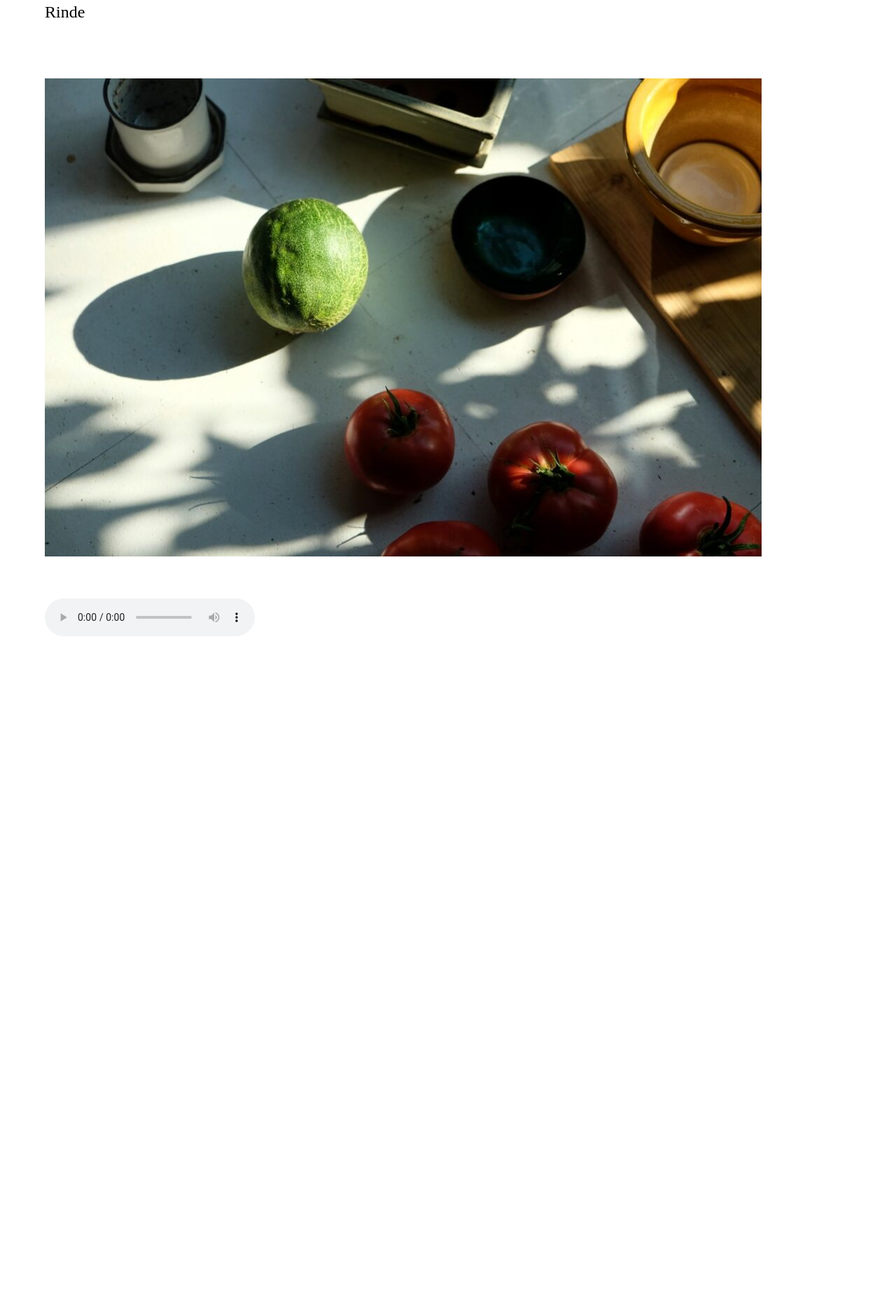
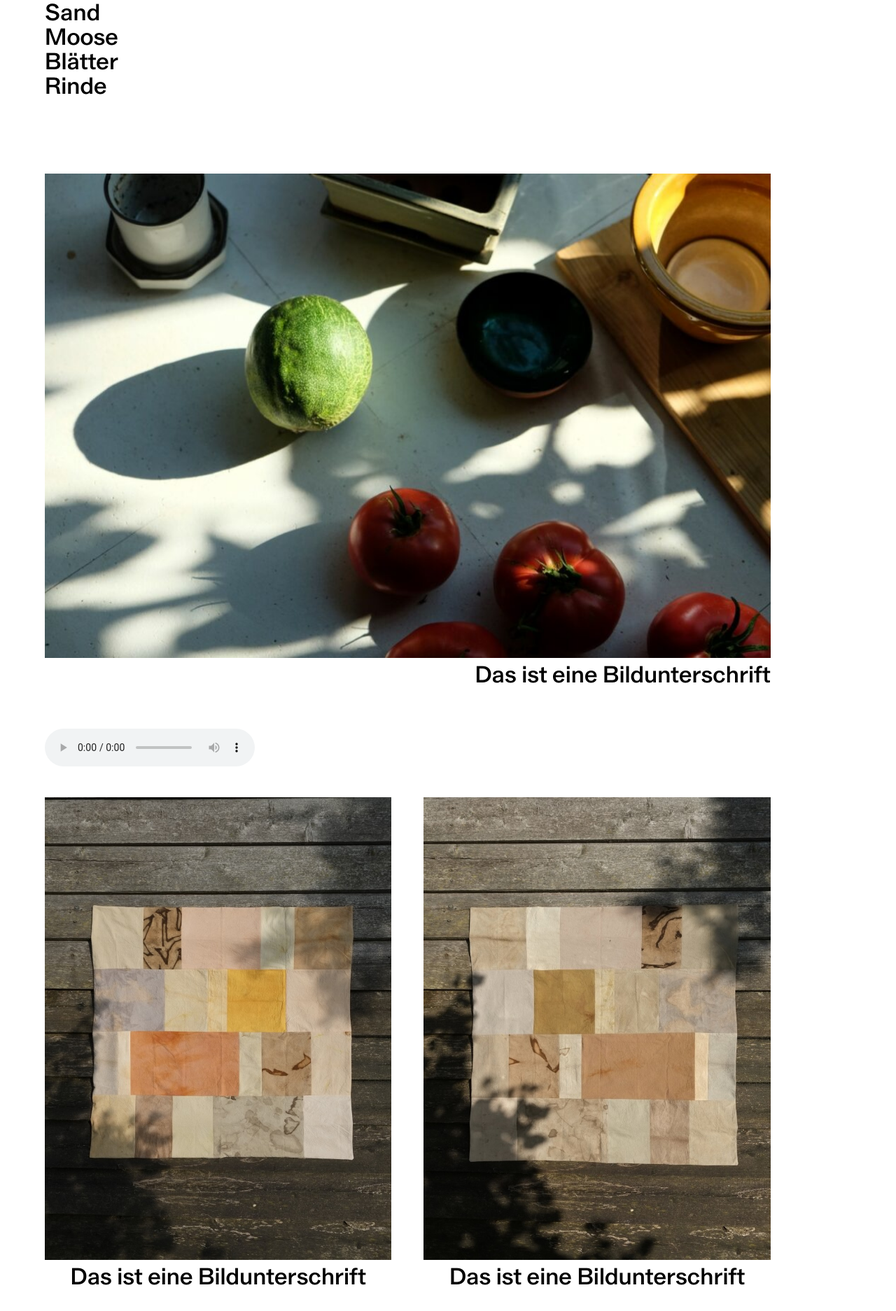
Before and after one commit to danslieu/danslieu.github.io, a plain HTML site: page index.html in a window 1280 px wide. Shown: the part 387-2260 px from the top of the page at 70% size. Before the commit the page ends 1302 px from the top, so only its background shows below. Drawn offline with Linux system fonts and the light colour scheme.

Commit message:
Add more content

```diff
--- a/index.html
+++ b/index.html
@@ -17,13 +17,14 @@ body {
     margin: auto;
     position: absolute;
     top: 0; left: 0; bottom: 0; right: 0;
-    font-size:150%;
+    font-size:200%;
+    font-family: Alpha-Medium;
 }
 
-.responsive {
- max-width: 90%;
- height: auto;
-}
+.myimage{width: 100%}
+leftportraitimage {width: 43%; float: left; text-align: center; margin-left: 0; margin-right: 2%; margin-bottom: 5%;}
+rightportraitimage {width: 43%; float: left; text-align: center; margin-left: 2%; margin-right: 0; margin-bottom: 5%;}
+landscapeimage {width: 90%; float: left; text-align: right; margin-bottom: 5%;}
 
 
 </style>
@@ -46,14 +47,58 @@ Rinde<br/>
 <br/>
 <br/>
 <br/>
-<img src="images/garten.jpg" alt="garten" class="responsive">
+<landscapeimage>
+<img src="images/garten.jpg" alt="garten" class="myimage">
 <br/>
+ <font face="Alpha-Medium">Das ist eine Bildunterschrift</font>
+</landscapeimage>
+<audio controls>
+ <source src="audio/bird.mp3" type="audio/mp3">
+Your browser does not support the audio element.
+</audio>
+<br/>
+<br/>
+<leftportraitimage>
+<img src="images/tag.jpg" alt="tag" class="myimage">
+<br/>
+ <font face="Alpha-Medium">Das ist eine Bildunterschrift</font>
+</leftportraitimage>
+<rightportraitimage>
+<img src="images/nacht.jpg" alt="nacht" class="myimage">
+<br/>
+ <font face="Alpha-Medium">Das ist eine Bildunterschrift</font>
+</rightportraitimage>
 <br/>
 <br/>
 <audio controls>
  <source src="audio/bird.mp3" type="audio/mp3">
 Your browser does not support the audio element.
 </audio>
-
+<div style = "text-align: center">
+entziehen<br/>
+herausziehen<br/>
+lösen<br/>
+versetzen<br/>
+umlegen<br/>
+hinhören<br/>
+lauschen<br/>
+</div>
+<br/>
+<br/>
+<audio controls>
+ <source src="audio/bird.mp3" type="audio/mp3">
+Your browser does not support the audio element.
+</audio>
+<br/>
+<br/>
+<landscapeimage>
+<img src="images/garten.jpg" alt="garten" class="myimage">
+<br/>
+ <font face="Alpha-Medium">Das ist eine Bildunterschrift</font>
+</landscapeimage>
+<br/>
+<br/>
+<br/>
+<br/>
 </body>
 </html>
```
Also changed, not shown: images/nacht.jpg (added), images/tag.jpg (added).
